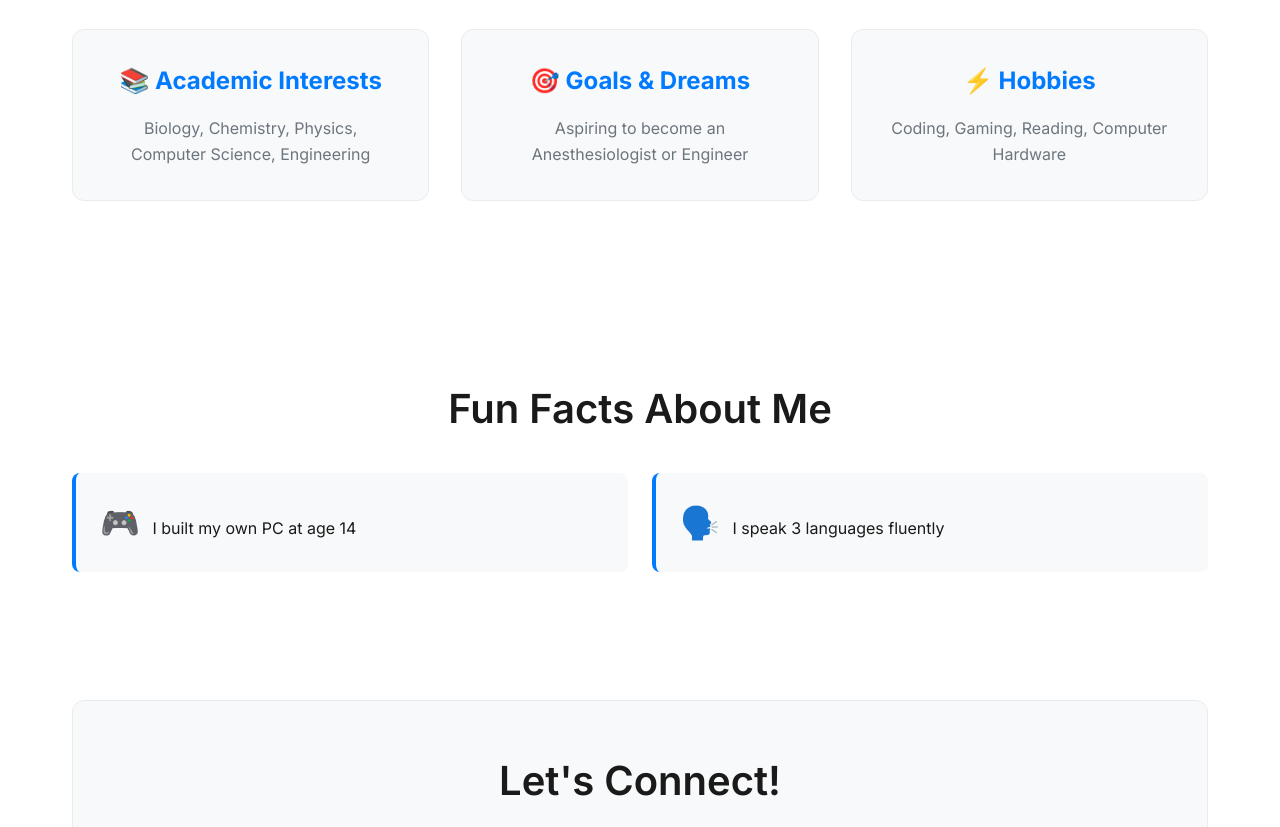
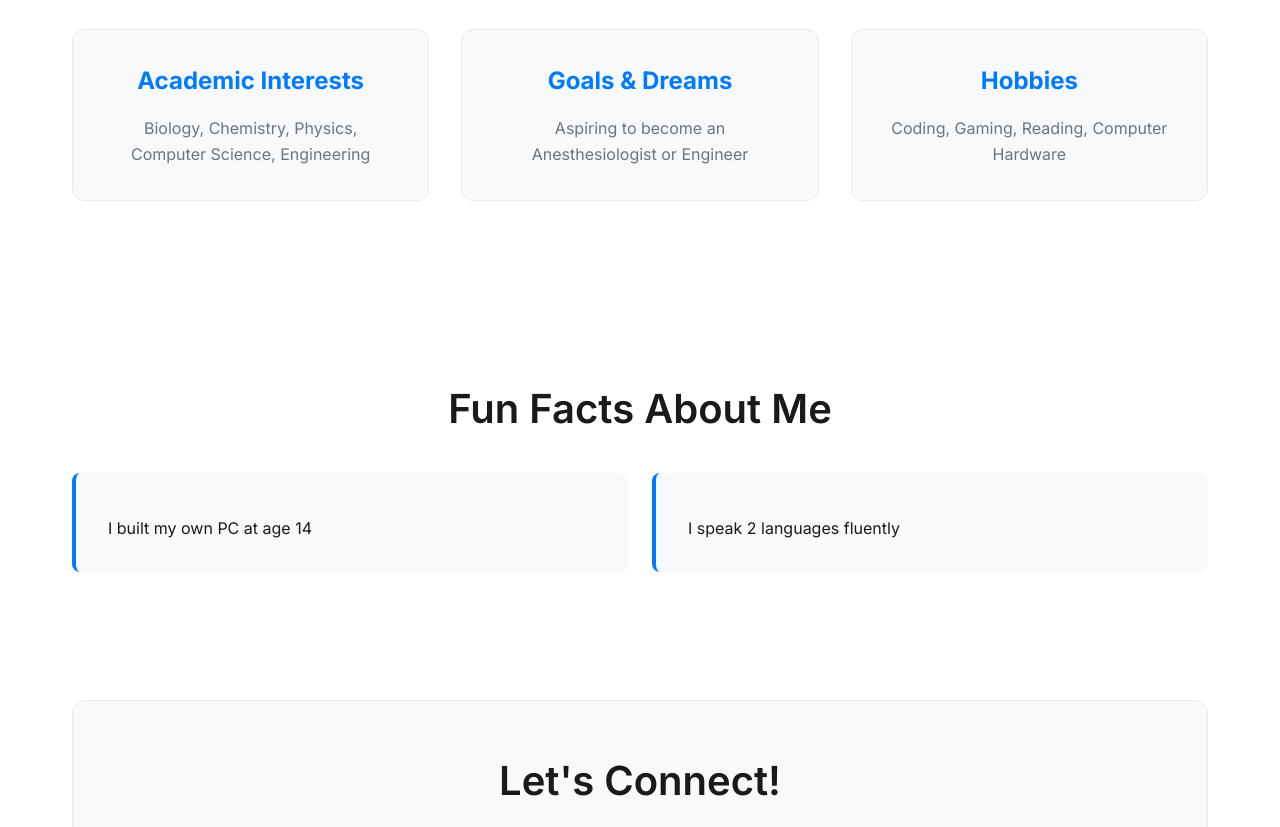
Before and after one commit to j0nsh1n/j0nsh1n.github.io, a plain HTML site: page index.html in a window 1280 px wide. Shown: the part 529-1356 px from the top of the page. Drawn offline with Linux system fonts and the light colour scheme.

Commit message:
Update index.html

```diff
--- a/index.html
+++ b/index.html
@@ -25,7 +25,7 @@
             <img src="Face.jpg" alt="Profile Picture" class="profile-img">
             <div class="hero-text">
                 <h1>Hi, I'm Jonathan Shin</h1>
-                <p class="subtitle">High School Student | Future Anesthesiologist/Engineer? | Class of 2027</p>
+                <p class="subtitle">High School Student | Future Medical Practioner | Class of 2027</p>
             </div>
         </section>
 
@@ -33,15 +33,15 @@
             <h2>About Me</h2>
             <div class="about-grid">
                 <div class="card">
-                    <h3>📚 Academic Interests</h3>
+                    <h3>Academic Interests</h3>
                     <p>Biology, Chemistry, Physics, Computer Science, Engineering</p>
                 </div>
                 <div class="card">
-                    <h3>🎯 Goals & Dreams</h3>
+                    <h3>Goals & Dreams</h3>
                     <p>Aspiring to become an Anesthesiologist or Engineer</p>
                 </div>
                 <div class="card">
-                    <h3>⚡ Hobbies</h3>
+                    <h3>Hobbies</h3>
                     <p>Coding, Gaming, Reading, Computer Hardware</p>
                 </div>
             </div>
@@ -51,12 +51,12 @@
             <h2>Fun Facts About Me</h2>
             <div class="fun-facts">
                 <div class="fact-item">
-                    <span class="emoji">🎮</span>
+                    <span class="emoji"></span>
                     I built my own PC at age 14
                 </div>
                 <div class="fact-item">
-                    <span class="emoji">🗣️</span>
-                    I speak 3 languages fluently
+                    <span class="emoji"></span>
+                    I speak 2 languages fluently
                 </div>
             </div>
         </section>
```
